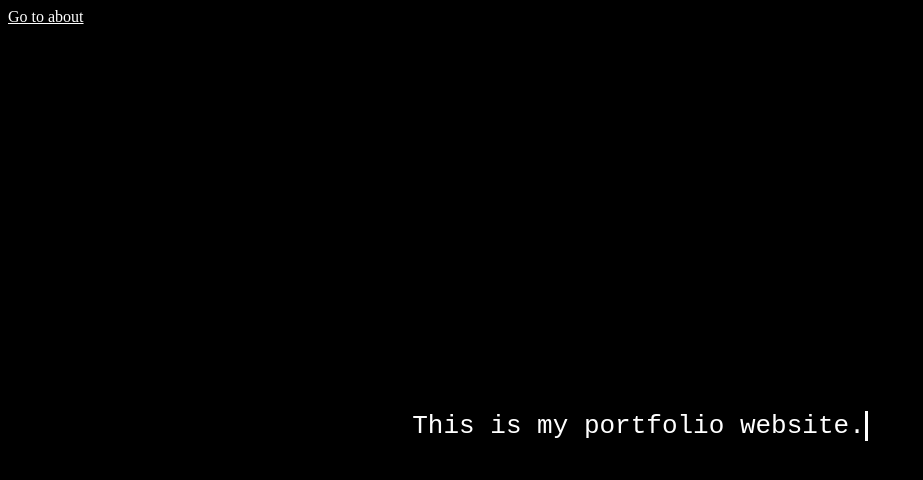
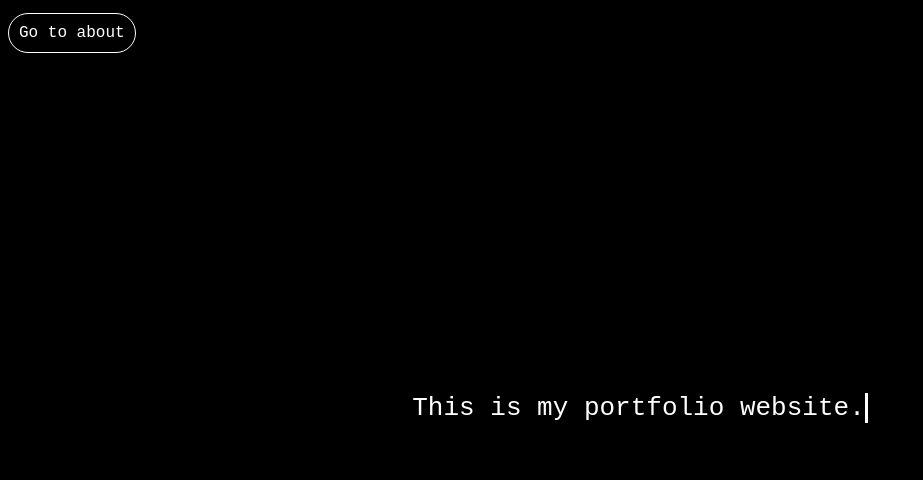
Before and after one commit to WillowMT/mybio, a plain HTML site: page index.html in a window 1280 px wide. Shown: the whole page, without its empty margins (0-923 px from the left). Drawn offline with Linux system fonts and the light colour scheme.

Commit message:
changed about button

```diff
--- a/styles.css
+++ b/styles.css
@@ -34,4 +34,18 @@ body {
 
 a {
     color:white;
+    text-decoration: none;
+    border:1px solid white;
+    border-radius: 40px;
+    padding:10px;
+    margin-top: 5px;
+    position: absolute;
+    cursor: pointer;
+    transition:all 1s ease;
+    font-family: 'Courier New', Courier, monospace;
 }
+
+a:hover {
+    background-color: white;
+    color:black;
+}
```
